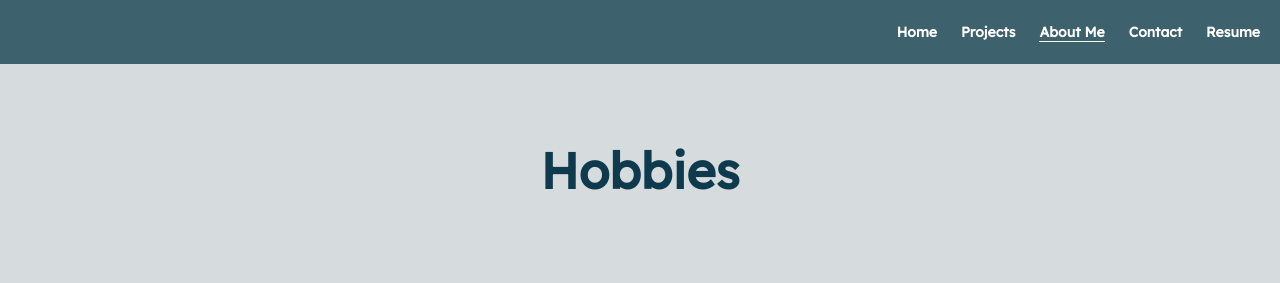
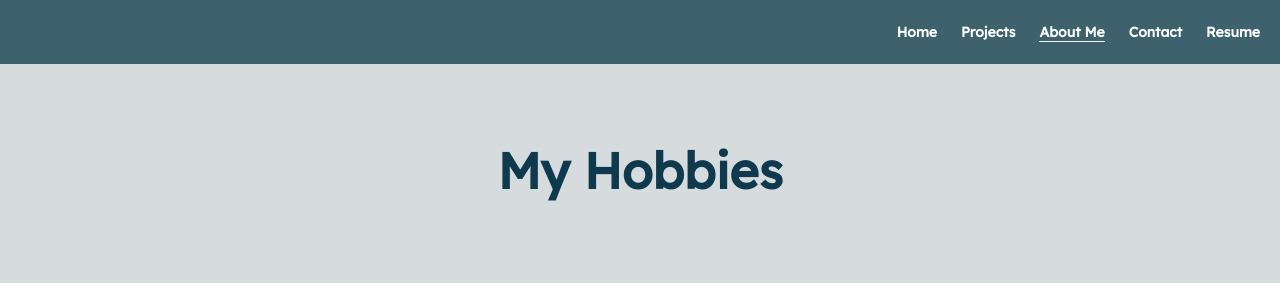
Before and after one commit to vinushad/portfoliomobile, a plain HTML site: page aboutme.html in a window 1280 px wide. Shown: the top 283 px of the page. Drawn offline with Linux system fonts and the light colour scheme.

Commit message:
Update aboutme.html

```diff
--- a/aboutme.html
+++ b/aboutme.html
@@ -24,8 +24,9 @@
 			</ul>
 		</nav>
 	<main id="main">
+
 	<div class="header">
-		<h1>Hobbies</h1>
+		<h1>My Hobbies</h1>
 	</div>
 
 
```
